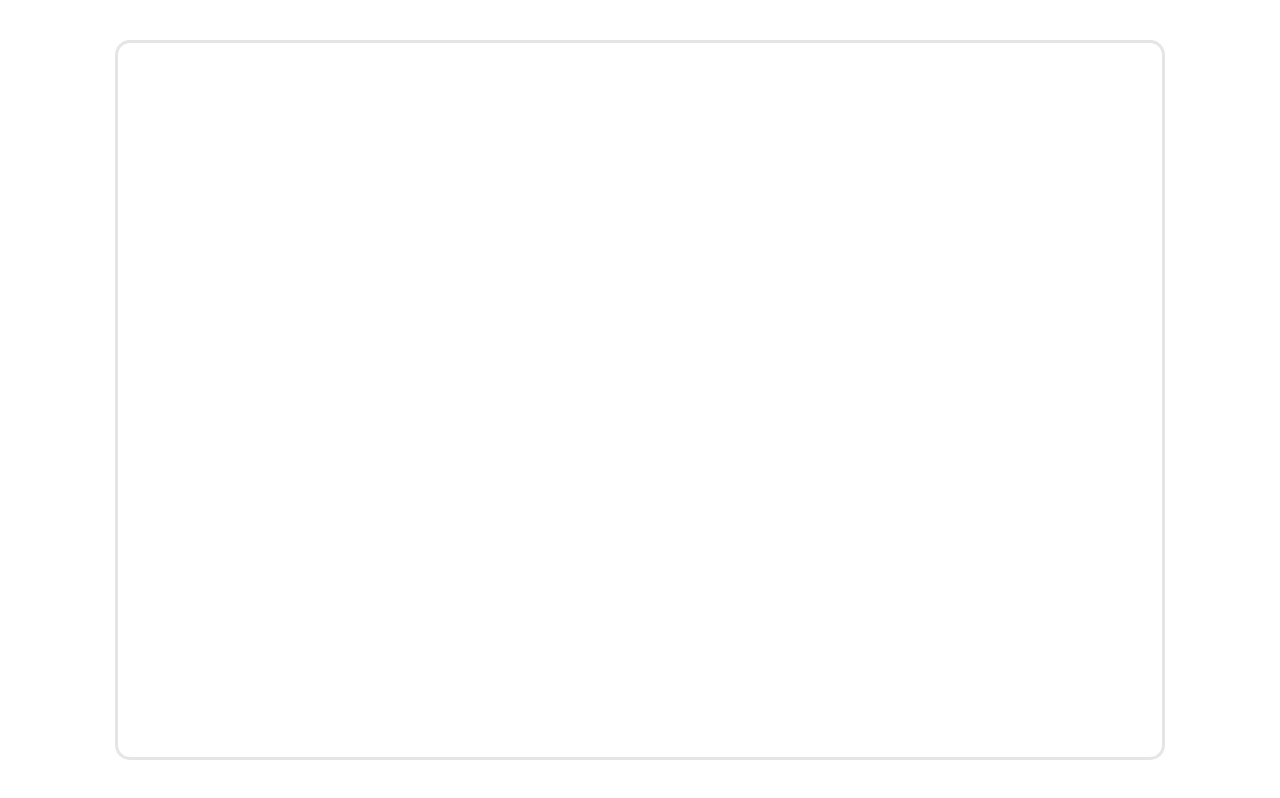
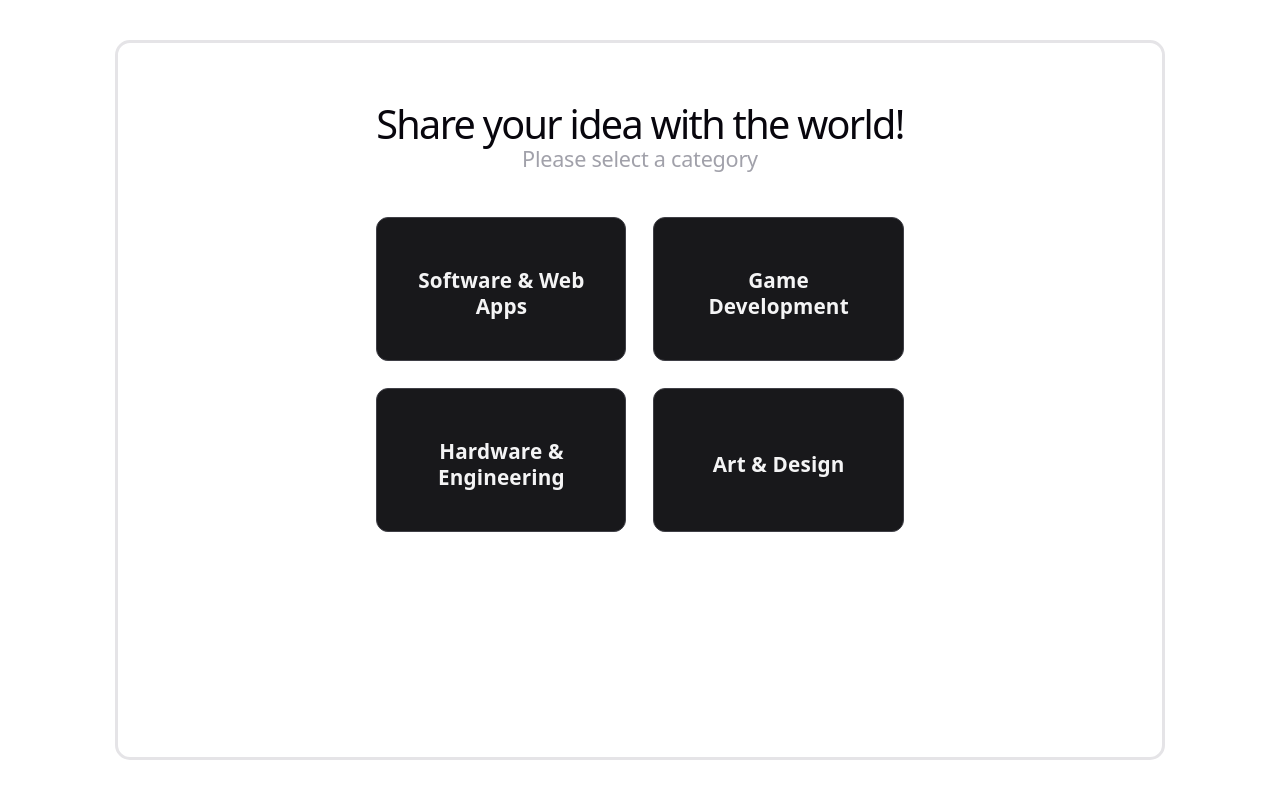
Before and after one commit to gentelmanltrus/ideon, a React (Vite) app in the folder frontend/ideon-ui/: page /categories in a window 1280 px wide. Before the commit this address had no page. Built offline with nearby package versions, Linux system fonts and the light colour scheme; the HTML template or start-up script is replaced by a standard one.

Commit message:
Added categories page and cleaned up the files a bit

```diff
--- a/frontend/ideon-ui/src/App.jsx
+++ b/frontend/ideon-ui/src/App.jsx
@@ -1,79 +1,14 @@
-import { useState } from 'react'
-import { Routes, Route, useNavigate } from 'react-router-dom'
 import './App.css'
-import { validateLoginForm } from './components/validation'
-import MainPage from './MainPage'
-
-function LoginForm() {
-  const [formData, setFormData] = useState({ username: '', password: '' })
-  const [errors, setErrors] = useState({})
-  const navigate = useNavigate()
-
-  const handleChange = (e) => {
-    const { name, value } = e.target
-    setFormData({ ...formData, [name]: value })
-
-    if (errors[name]) {
-      setErrors({ ...errors, [name]: '' })
-    }
-  }
-
-  const handleSubmit = (e) => {
-    e.preventDefault()
-    const validationErrors = validateLoginForm(formData)
-
-    if (Object.keys(validationErrors).length > 0) {
-      setErrors(validationErrors)
-    }
-    else {
-      console.log('Form submitted successfully:', formData)
-      navigate('/main')
-    }
-  }
-
-  return (
-    <div className="AppContainer">
-      <header>
-        <h1>Ideon</h1>
-      </header>
-      <main>
-        <p className="tagline">Make your ideas a reality</p>
-        <form onSubmit={handleSubmit}>
-          <div>
-            <input
-              id="username"
-              name="username"
-              type="text"
-              placeholder="Username"
-              value={formData.username}
-              onChange={handleChange}
-            />
-            {errors.username && <span className="error">{errors.username}</span>}
-          </div>
-
-          <div>
-            <input
-              id="password"
-              name="password"
-              type="password"
-              placeholder="Password"
-              value={formData.password}
-              onChange={handleChange}
-            />
-            {errors.password && <span className="error">{errors.password}</span>}
-          </div>
-
-          <button type="submit" className="button">Submit</button>
-        </form>
-      </main>
-    </div>
-  )
-}
+import { Routes, Route } from 'react-router-dom'
+import LoginForm from './components/LoginForm'
+import MainPage from './components/MainPage'
+import CategorySelect from './components/CategorySelect'
 
 function App() {
   return (
     <Routes>
       <Route path="/" element={<LoginForm />} />
+      <Route path="/categories" element={<CategorySelect />} />
       <Route path="/main" element={<MainPage />} />
     </Routes>
   )
--- /dev/null
+++ b/frontend/ideon-ui/src/components/CategorySelect.jsx
@@ -0,0 +1,38 @@
+import { useNavigate } from 'react-router-dom'
+import '../styles/CategorySelect.css'
+
+const CATEGORIES = [
+  { id: 'programming', name: 'Software & Web Apps'},
+  { id: 'gamedev', name: 'Game Development'},
+  { id: 'engineering', name: 'Hardware & Engineering'},
+  { id: 'art', name: 'Art & Design'}
+]
+
+export default function CategorySelect() {
+  const navigate = useNavigate()
+
+  const handleSelect = (categoryId) => {
+    navigate(`/main?category=${categoryId}`)
+  }
+
+  return (
+    <div className="category-container">
+      <h1>Share your idea with the world!</h1>
+      <h2>Please select a category</h2>
+
+      <div className="category-grid">
+        {CATEGORIES.map((cat) => (
+          <div
+            key={cat.id}
+            className="category-card"
+            onClick={() => handleSelect(cat.id)}
+          >
+            <span className="icon">{cat.icon}</span>
+            <h3>{cat.name}</h3>
+            <p>{cat.desc}</p>
+          </div>
+        ))}
+      </div>
+    </div>
+  )
+}
--- /dev/null
+++ b/frontend/ideon-ui/src/components/LoginForm.jsx
@@ -0,0 +1,69 @@
+import { useNavigate } from 'react-router-dom'
+import { useState } from 'react'
+import { validateLoginForm } from './validation'
+
+export default function LoginForm() {
+  const [formData, setFormData] = useState({ username: '', password: '' })
+  const [errors, setErrors] = useState({})
+  const navigate = useNavigate()
+
+  const handleChange = (e) => {
+    const { name, value } = e.target
+    setFormData({ ...formData, [name]: value })
+
+    if (errors[name]) {
+      setErrors({ ...errors, [name]: '' })
+    }
+  }
+
+  const handleSubmit = (e) => {
+    e.preventDefault()
+    const validationErrors = validateLoginForm(formData)
+
+    if (Object.keys(validationErrors).length > 0) {
+      setErrors(validationErrors)
+    }
+    else {
+      console.log('Form submitted successfully:', formData)
+      navigate('/categories')
+    }
+  }
+
+  return (
+    <div className="AppContainer">
+      <header>
+        <h1>Ideon</h1>
+      </header>
+      <main>
+        <p className="tagline">Make your ideas a reality</p>
+        <form onSubmit={handleSubmit}>
+          <div>
+            <input
+              id="username"
+              name="username"
+              type="text"
+              placeholder="Username"
+              value={formData.username}
+              onChange={handleChange}
+            />
+            {errors.username && <span className="error">{errors.username}</span>}
+          </div>
+
+          <div>
+            <input
+              id="password"
+              name="password"
+              type="password"
+              placeholder="Password"
+              value={formData.password}
+              onChange={handleChange}
+            />
+            {errors.password && <span className="error">{errors.password}</span>}
+          </div>
+
+          <button type="submit" className="button">Submit</button>
+        </form>
+      </main>
+    </div>
+  )
+}
--- /dev/null
+++ b/frontend/ideon-ui/src/styles/CategorySelect.css
@@ -0,0 +1,64 @@
+.category-container {
+  max-width: 900px;
+  margin: 0 auto;
+  padding: 2rem;
+  text-align: center;
+}
+
+.category-container h1 {
+  font-size: 2.2rem;
+  margin-bottom: 0.5rem;
+}
+
+.category-container h2 {
+  font-size: 1.2rem;
+  color: #a1a1aa;
+  margin-bottom: 2.5rem;
+  font-weight: 400;
+}
+
+.category-grid {
+  display: grid;
+  grid-template-columns: repeat(auto-fit, minmax(220px, 1fr));
+  gap: 1.5rem;
+}
+
+.category-card {
+  border: 1px solid #3f3f46;
+  background-color: #18181b;
+  border-radius: 12px;
+  padding: 1.75rem 1.25rem;
+  display: flex;
+  flex-direction: column;
+  align-items: center;
+  justify-content: center;
+  cursor: pointer;
+  transition:
+    transform 0.2s ease,
+    border-color 0.2s ease,
+    box-shadow 0.2s ease;
+}
+
+.category-card:hover {
+  transform: translateY(-4px);
+  border-color: #6366f1;
+  box-shadow: 0 10px 20px -5px rgba(99, 102, 241, 0.2);
+}
+
+.category-card .icon {
+  font-size: 2.5rem;
+  margin-bottom: 1rem;
+}
+
+.category-card h3 {
+  font-size: 1.15rem;
+  margin: 0 0 0.5rem 0;
+  color: #f4f4f5;
+}
+
+.category-card p {
+  font-size: 0.875rem;
+  color: #a1a1aa;
+  margin: 0;
+  line-height: 1.4;
+}
```
Also changed, not shown: frontend/ideon-ui/src/components/MainPage.jsx (renamed from frontend/ideon-ui/src/MainPage.jsx).
